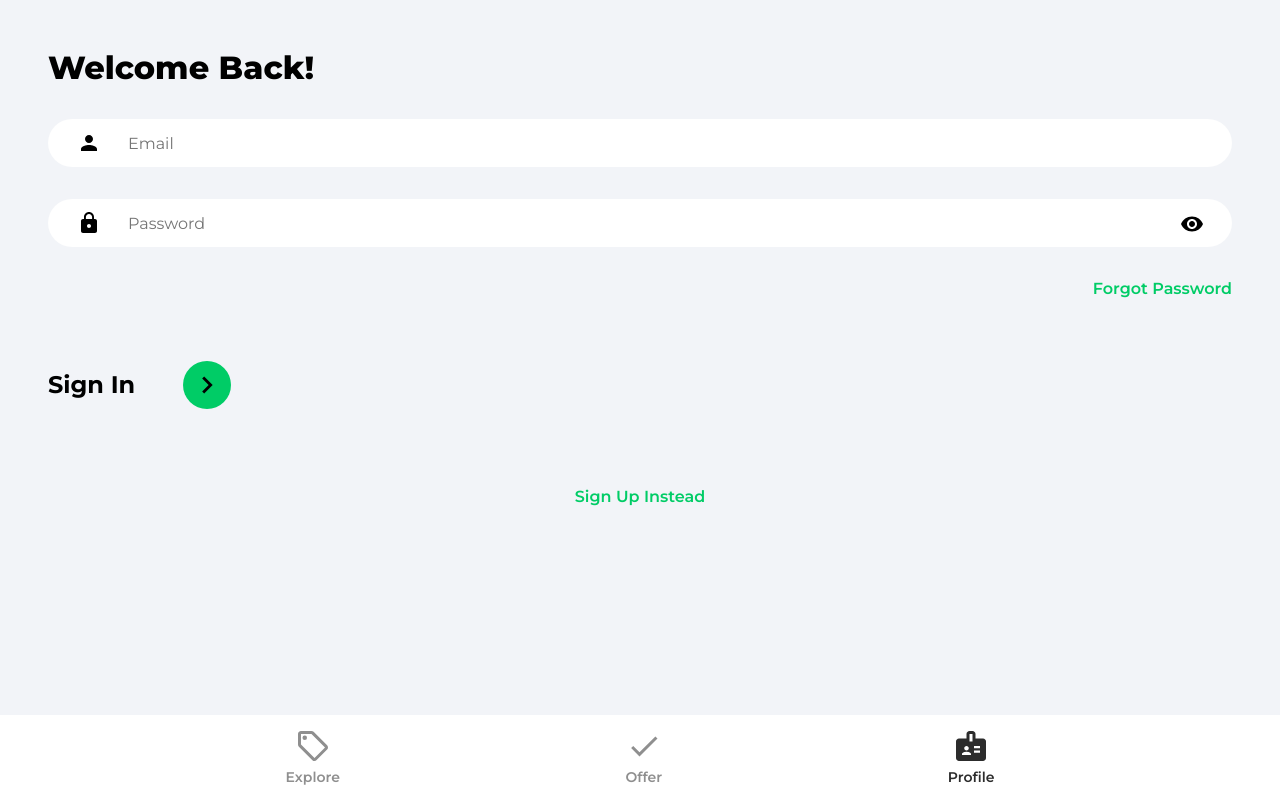
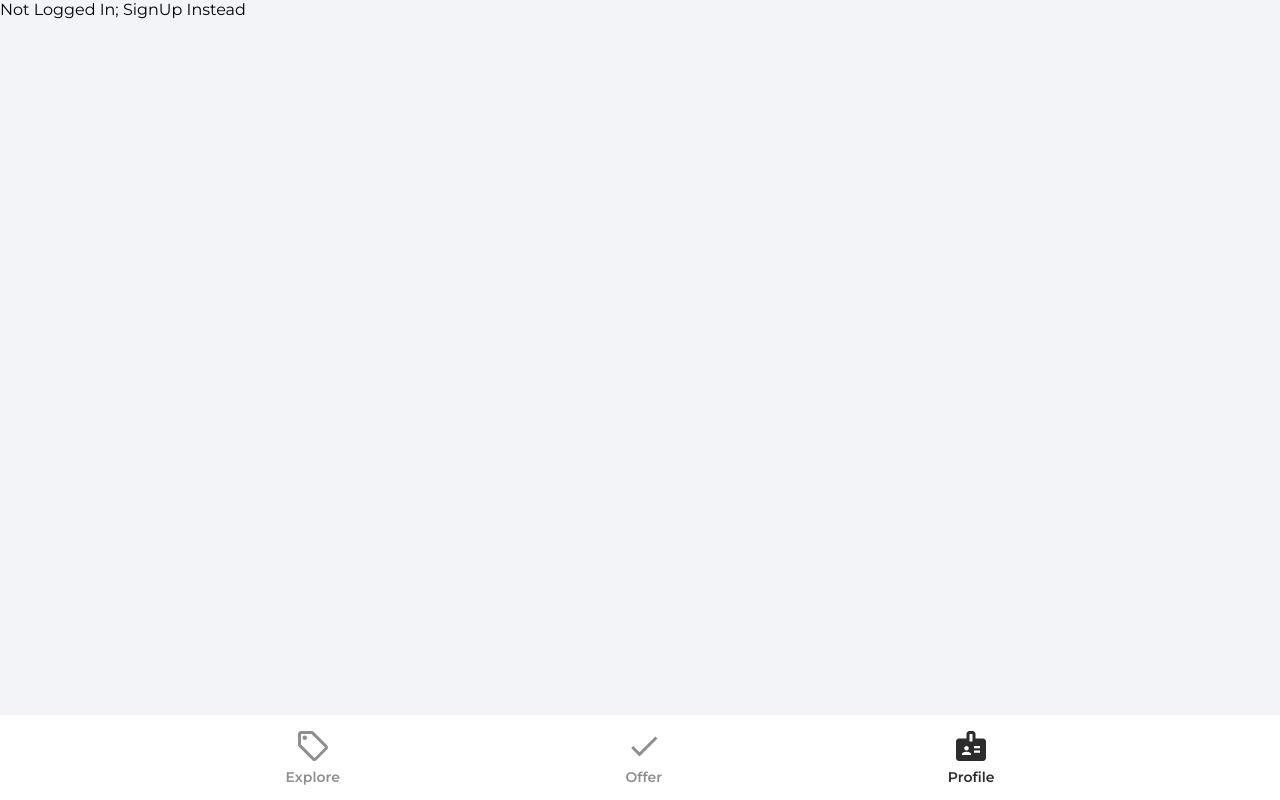
Before and after one commit to Shatakshi-Shukla-Github/House-Marketplace, a React (Create React App) app: page /profile in a window 1280 px wide. Built offline with nearby package versions, Linux system fonts and the light colour scheme.

Commit message:
Added the Sign In functionality

```diff
--- a/src/App.js
+++ b/src/App.js
@@ -13,7 +13,7 @@
         <Routes>
           <Route path="/" element={<Explore />} />
           <Route path="/offers" element={<Offers />} />
-          <Route path="/profile" element={<SignIn />} />
+          <Route path="/profile" element={<Profile />} />
           <Route path="/sign-in" element={<SignIn />} />
           <Route path="/sign-up" element={<SignUp />} />
           <Route path="/forgot-password" element={<ForgotPassword />} />
--- a/src/pages/Profile.jsx
+++ b/src/pages/Profile.jsx
@@ -1,8 +1,11 @@
+import { useState, useEffect } from "react"
+import { getAuth } from "firebase/auth"
 function Profile() {
-    return (
-        <div>
-            <h1>Profile</h1>
-        </div>
-    )
+    const [user, setUser] = useState(null)
+    const auth = getAuth()
+    useEffect(() => {
+        setUser(auth.currentUser)
+    }, [])
+    return user ? <h1>{user.displayName}</h1> : "Not Logged In; SignUp Instead"
 }
 export default Profile
--- a/src/pages/SignIn.jsx
+++ b/src/pages/SignIn.jsx
@@ -1,5 +1,6 @@
 import { useState } from "react"
 import ForgotPassword from "./ForgotPassword"
+import { getAuth, signInWithEmailAndPassword } from "firebase/auth"
 import { Link, useNavigate } from "react-router-dom"
 import { ReactComponent as ArrowRightIcon } from "../assets/svg/arrowIcon.svg"
 import visibilityIcon from "../assets/svg/visibilityIcon.svg"
@@ -19,13 +20,25 @@
             [e.target.id]: e.target.value,
         }))
     }
+    const onSubmit = async (e) => {
+        e.preventDefault()
+        try {
+            const auth = getAuth()
+            const userCredential = await signInWithEmailAndPassword(auth, email, password)
+            if (userCredential.user) {
+                navigate("/")
+            }
+        } catch (error) {
+            console.log(error)
+        }
+    }
     return (
         <>
             <div className="pageContainer">
                 <header>
                     <p className="pageHeader">Welcome Back!</p>
                 </header>
-                <form>
+                <form onSubmit={onSubmit}>
                     <input type="email" className="emailInput" placeholder="Email" id="email" value={email} onChange={onChange} />
                     <div className="passwordInputDiv">
                         <input type={showPassword ? "text" : "password"} className="passwordInput" placeholder="Password" id="password" value={password} onChange={onChange} />
```
